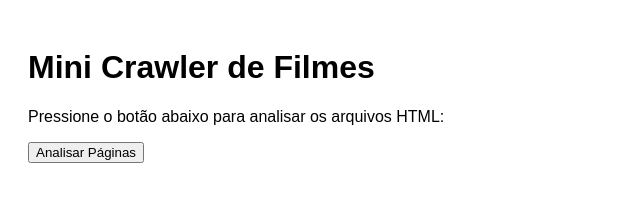
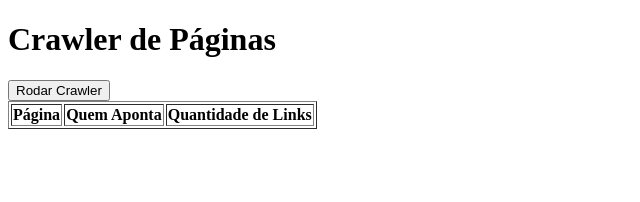
Before and after one commit to Neres54/Neres54.github.io, a plain HTML site: page index.html in a window 1280 px wide. Shown: the whole page, without its empty margins (0-640 px from the left). Drawn offline with Linux system fonts and the light colour scheme.

Commit message:
Add files via upload

```diff
--- /dev/null
+++ b/crawler.js
@@ -0,0 +1,33 @@
+const paginas = ['blade_runner.html', 'matrix.html', 'duna.html', 'interestelar.html', 'mochileiro.html'];
+
+async function startCrawler() {
+  const apontamentos = {};
+
+  for (const pagina of paginas) {
+    const resposta = await fetch(pagina);
+    const texto = await resposta.text();
+    const links = [...texto.matchAll(/<a\s+href="([^"]+)"/g)].map(match => match[1]);
+
+    links.forEach(link => {
+      if (!apontamentos[link]) {
+        apontamentos[link] = { quemAponta: [], count: 0 };
+      }
+      apontamentos[link].quemAponta.push(pagina);
+      apontamentos[link].count++;
+    });
+  }
+
+  // Exibir na tabela
+  const tabela = document.getElementById('resultado-tabela');
+  tabela.innerHTML = '';
+
+  for (const [pagina, dados] of Object.entries(apontamentos)) {
+    const tr = document.createElement('tr');
+    tr.innerHTML = `
+      <td>${pagina}</td>
+      <td>${dados.quemAponta.join(', ')}</td>
+      <td>${dados.count}</td>
+    `;
+    tabela.appendChild(tr);
+  }
+}
--- a/index.html
+++ b/index.html
@@ -2,89 +2,21 @@
 <html lang="pt-br">
 <head>
   <meta charset="UTF-8">
-  <title>Mini Crawler</title>
-  <style>
-    body { font-family: Arial; padding: 20px; }
-    table, th, td { border: 1px solid black; border-collapse: collapse; padding: 8px; }
-    th { background-color: #f2f2f2; }
-  </style>
+  <title>Crawler de Filmes</title>
+  <script src="crawler.js" defer></script>
 </head>
 <body>
-
-  <h1>Mini Crawler de Filmes</h1>
-  <p>Pressione o botão abaixo para analisar os arquivos HTML:</p>
-  <button onclick="analisarLinks()">Analisar Páginas</button>
-
-  <table id="resultado" style="margin-top: 20px; display: none;">
+  <h1>Crawler de Páginas</h1>
+  <button onclick="startCrawler()">Rodar Crawler</button>
+  <table border="1">
     <thead>
       <tr>
         <th>Página</th>
-        <th>Apontada por</th>
-        <th>Total de Referências</th>
+        <th>Quem Aponta</th>
+        <th>Quantidade de Links</th>
       </tr>
     </thead>
-    <tbody></tbody>
+    <tbody id="resultado-tabela"></tbody>
   </table>
-
-  <script>
-    const arquivos = [
-      "blade_runner.html",
-      "matrix.html",
-      "duna.html",
-      "interestelar.html",
-      "mochileiro.html"
-    ];
-
-    async function analisarLinks() {
-      const apontadores = {}; // página => [quem aponta]
-      const conteudos = {};
-
-      // 1. Carregar todos os arquivos
-      for (const arquivo of arquivos) {
-        try {
-          const resposta = await fetch(arquivo);
-          const html = await resposta.text();
-          conteudos[arquivo] = html;
-        } catch (err) {
-          console.error(`Erro ao carregar ${arquivo}`);
-        }
-      }
-
-      // 2. Ver quem aponta para quem
-      for (const origem in conteudos) {
-        const html = conteudos[origem];
-        const parser = new DOMParser();
-        const doc = parser.parseFromString(html, "text/html");
-        const links = doc.querySelectorAll("a");
-
-        links.forEach(link => {
-          const destino = link.getAttribute("href");
-          if (arquivos.includes(destino)) {
-            if (!apontadores[destino]) apontadores[destino] = [];
-            apontadores[destino].push(origem);
-          }
-        });
-      }
-
-      // 3. Mostrar resultado
-      const tbody = document.querySelector("#resultado tbody");
-      tbody.innerHTML = "";
-
-      arquivos.forEach(pagina => {
-        const apontadaPor = apontadores[pagina] || [];
-        const linha = `
-          <tr>
-            <td>${pagina}</td>
-            <td>${apontadaPor.join(", ") || "-"}</td>
-            <td>${apontadaPor.length}</td>
-          </tr>
-        `;
-        tbody.innerHTML += linha;
-      });
-
-      document.getElementById("resultado").style.display = "table";
-    }
-  </script>
-
 </body>
 </html>
```
